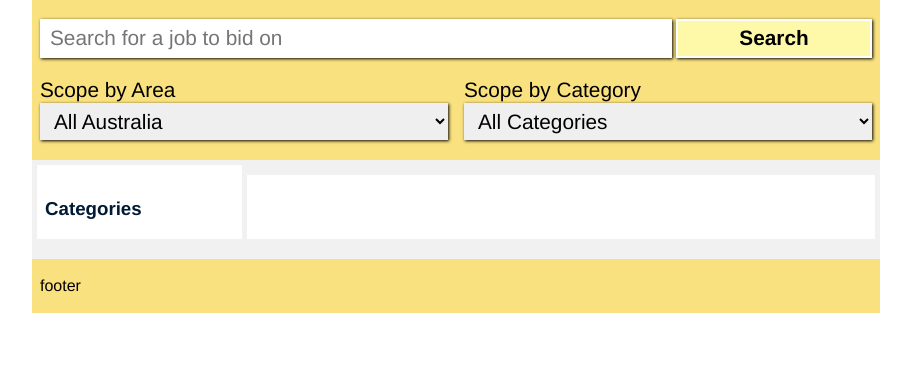
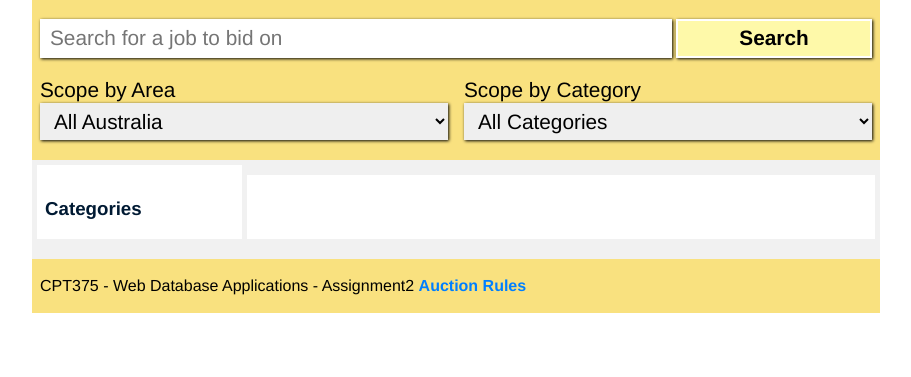
Before and after one commit to Mattw46/CPT375-A2, a PHP site: page /index.php in a window 1280 px wide. Shown: the part 107-484 px from the top of the page, without its empty margins (184-1095 px from the left). Run offline with PHP 8.4, Linux system fonts and the light colour scheme; data that the repository does not hold is empty; some libraries are stand-ins or nearby versions.

Commit message:
Update footer.php
footer

```diff
--- a/php/components/shared/footer.php
+++ b/php/components/shared/footer.php
@@ -1,6 +1,6 @@
 <div class="row" id="footer">
     <div class="col-xs-12">
-        <p>footer</p>
+        <p>CPT375 - Web Database Applications - Assignment2 <a href="./php/components/content/auctionrules.php"> Auction Rules</a></p>
     </div>
 </div>
 </div>
```
